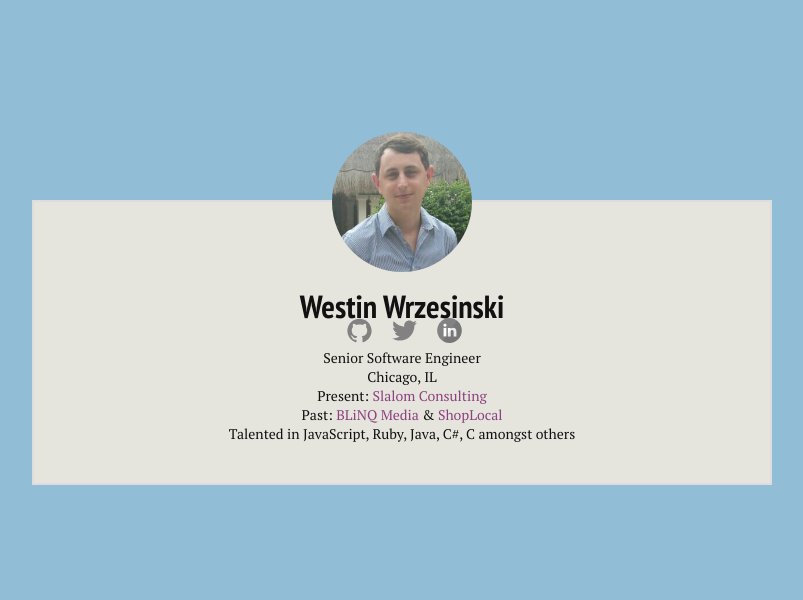
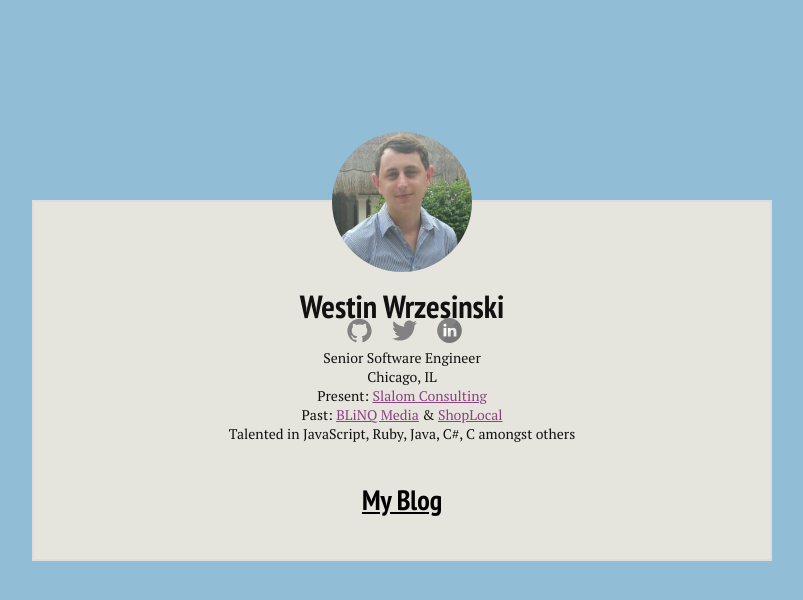
Before and after one commit to westeezy/westeezy.github.io, a Jekyll site: the page built from index.md, in a window 1280 px wide. Shown: the top 600 px of the page, without its empty margins (238-1041 px from the left). Built offline with Jekyll 4.4.1, drawn with Linux system fonts in a browser that asks for light colours.

Commit message:
Cleanup items
* remove favicon
* link on main page
* remove comments

```diff
--- a/_includes/_head.html
+++ b/_includes/_head.html
@@ -37,9 +37,9 @@
 
 <!-- Icons -->
 <!-- 16x16 -->
-<link rel="shortcut icon" href="{{ site.url }}/favicon.ico">
+<!--<link rel="shortcut icon" href="{{ site.url }}/favicon.ico"> -->
 <!-- 32x32 -->
-<link rel="shortcut icon" href="{{ site.url }}/favicon.png">
+<!-- <link rel="shortcut icon" href="{{ site.url }}/favicon.png"> -->
 <!-- 57x57 (precomposed) for iPhone 3GS, pre-2011 iPod Touch and older Android devices -->
 <link rel="apple-touch-icon-precomposed" href="{{ site.url }}/images/apple-touch-icon-precomposed.png">
 <!-- 72x72 (precomposed) for 1st generation iPad, iPad 2 and iPad mini -->
--- a/_includes/_navigation.html
+++ b/_includes/_navigation.html
@@ -1,6 +1,7 @@
 <div class="navigation-wrapper">
 	<div class="site-name">
-		<a href="{{ site.url }}/">{{ site.title }}</a>
+		<!--<a href="{{ site.url }}/">{{ site.title }}</a>-->
+		<a href="{{ site.url }}"> Home </a>
 	</div><!-- /.site-name -->
 	<div class="top-navigation">
 		<nav role="navigation" id="site-nav" class="nav">
--- a/_layouts/home.html
+++ b/_layouts/home.html
@@ -34,6 +34,7 @@
               </div>
               <div>Talented in JavaScript, Ruby, Java, C#, C amongst others</div>
             </div>
+            <h2><a class="blog-link" href="/posts">My Blog</a></h2>
           </div>
         </div>
       </div>
--- a/_sass/home.scss
+++ b/_sass/home.scss
@@ -57,6 +57,11 @@
   padding-bottom: 20px;
 }
 
+.blog-link, .blog-link:visited {
+  color:black;
+  text-decoration: underline;
+}
+
 
 /**
  * Basic styling
@@ -84,7 +89,7 @@
  */
 a {
     color: $brand-color;
-    text-decoration: none;
+    text-decoration: underline;
 
     &:visited {
         color: darken($brand-color, 15%);
```
Also changed, not shown: _layouts/post-index.html (+0 -31 lines), favicon.ico (deleted), favicon.png (deleted).
